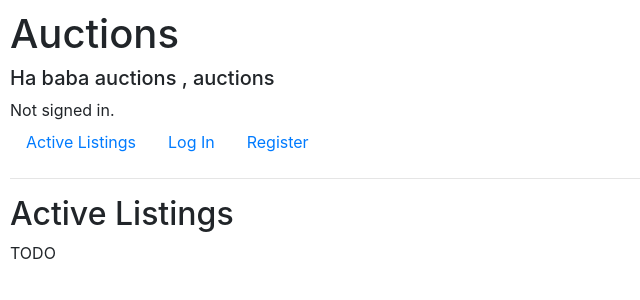
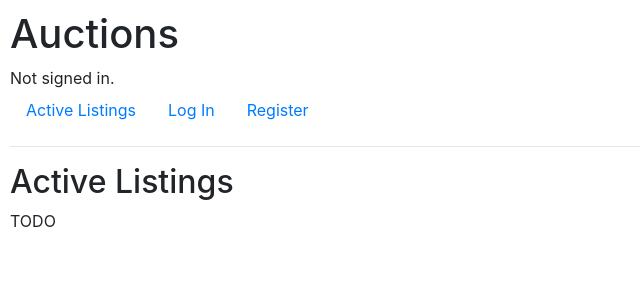
Before and after one commit to Aztec331/Auctions, a Django app: page / in a window 1280 px wide. Shown: the top 300 px of the page, without its empty margins (0-640 px from the left). Run offline with Django 3.2, Linux system fonts and the light colour scheme; some libraries are stand-ins or nearby versions.

Commit message:
Dalit kar dunga

```diff
--- a/auctions/templates/auctions/layout.html
+++ b/auctions/templates/auctions/layout.html
@@ -9,7 +9,6 @@
     </head>
     <body>
         <h1>Auctions</h1>
-        <h5>Ha baba auctions , auctions</h5>
         <div>
             {% if user.is_authenticated %}
                 Signed in as <strong>{{ user.username }}</strong>.
```
